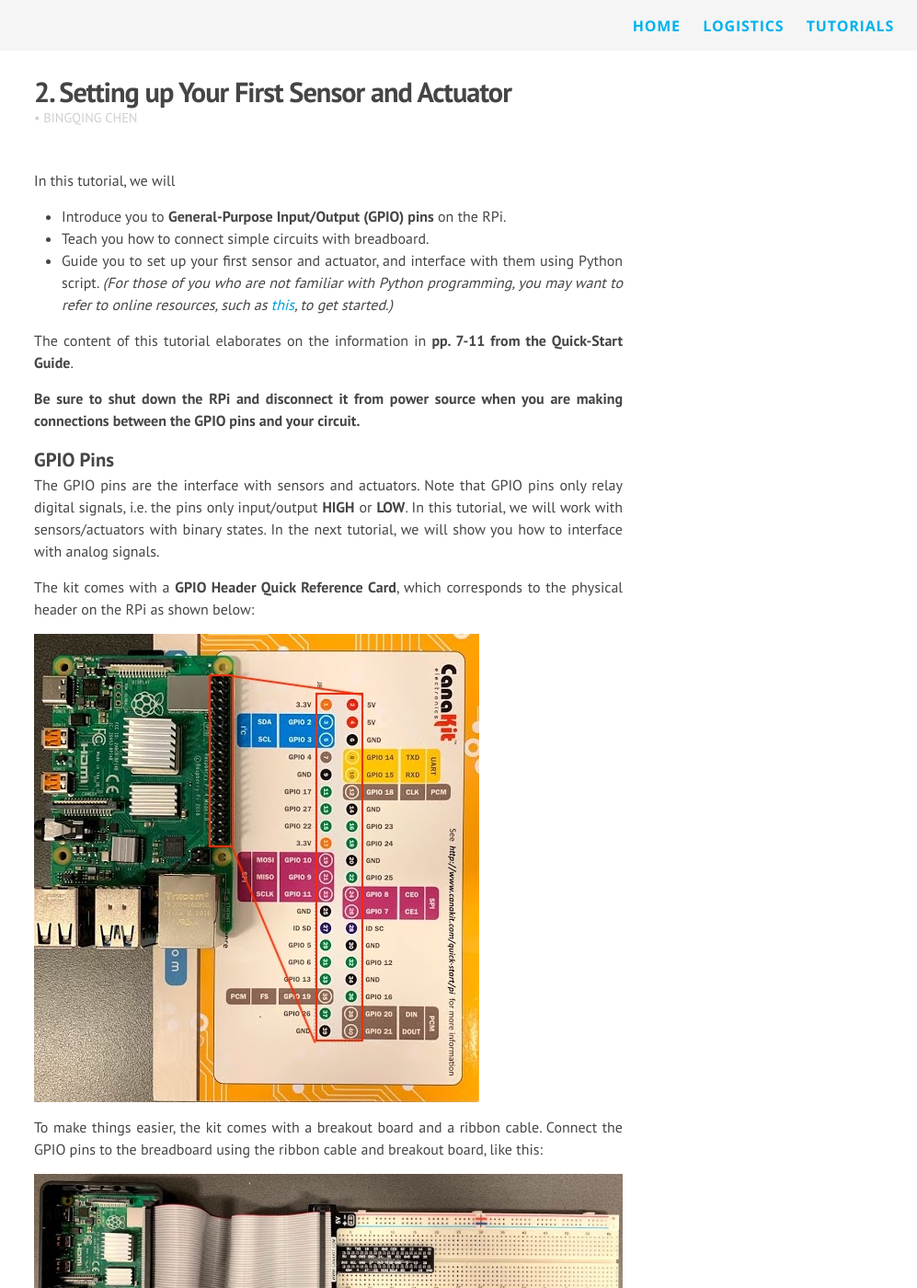
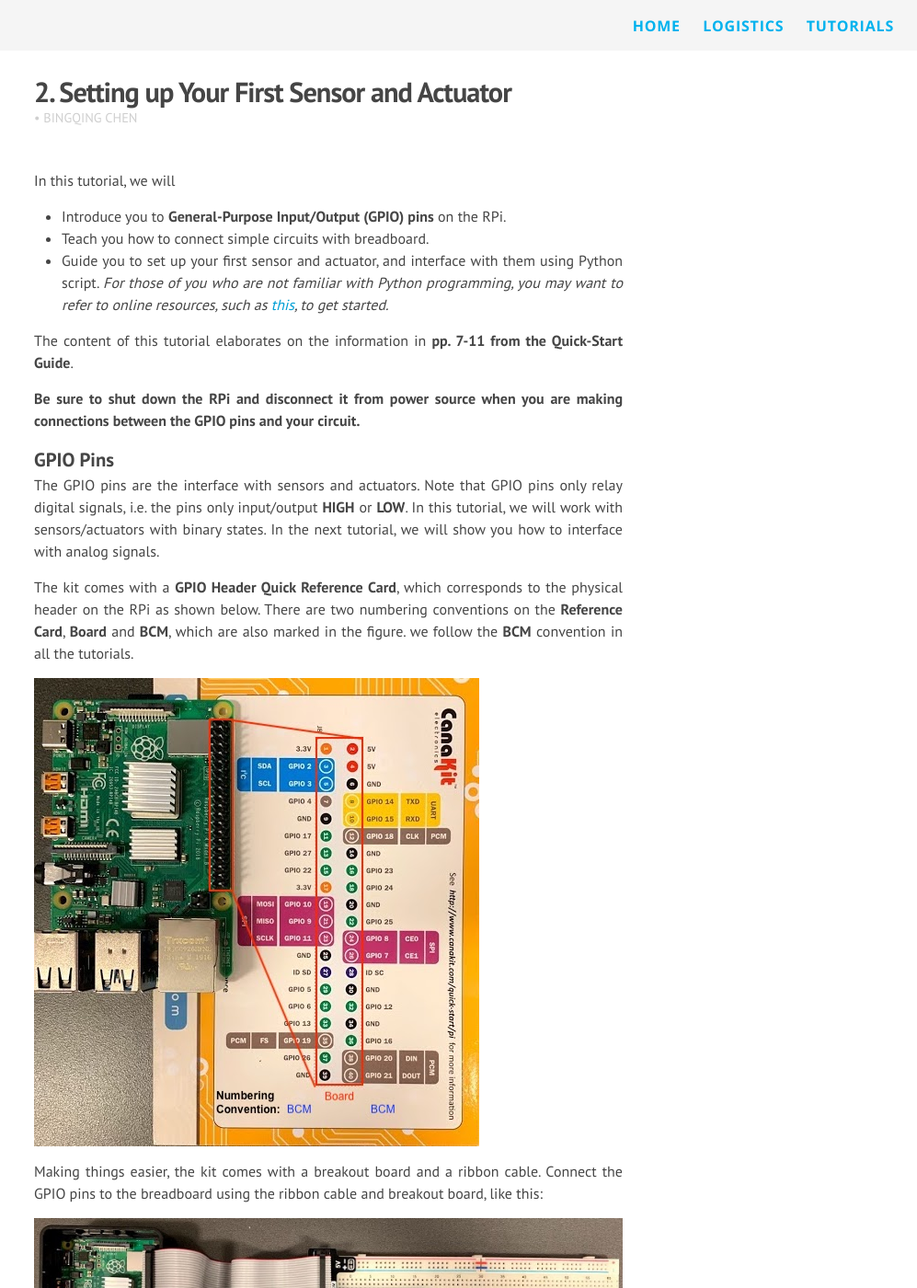
Before and after one commit to INFERLab/12740, a Jekyll site: the page built from _posts/2019-07-29-binary.md, in a window 1280 px wide and 1400 px high. Shown: the whole window at 92% size, without its empty margins (283-1280 px from the left). Built offline with Jekyll 4.4.1, drawn with Linux system fonts in a browser that asks for light colours; nearby versions of some CDN libraries; some of the changed text lies outside the part shown.

Commit message:
Edits to Tutorial 3

````diff
--- a/_posts/2019-07-29-binary.md
+++ b/_posts/2019-07-29-binary.md
@@ -8,7 +8,7 @@ In this tutorial, we will
 
 - Introduce you to **General-Purpose Input/Output (GPIO) pins** on the RPi.
 - Teach you how to connect simple circuits with breadboard.
-- Guide you to set up your first sensor and actuator, and interface with them using Python script. *(For those of you who are not familiar with Python programming, you may want to refer to online resources, such as [this](https://www.learnpython.org/), to get started.)*
+- Guide you to set up your first sensor and actuator, and interface with them using Python script. *For those of you who are not familiar with Python programming, you may want to refer to online resources, such as [this](https://www.learnpython.org/), to get started.*
 
 The content of this tutorial elaborates on the information in **pp. 7-11 from the Quick-Start Guide**.
 
@@ -17,12 +17,11 @@ The content of this tutorial elaborates on the information in **pp. 7-11 from th
 ### GPIO Pins
 The GPIO pins are the interface with sensors and actuators. Note that GPIO pins only relay digital signals, i.e. the pins only input/output **HIGH** or **LOW**. In this tutorial, we will work with sensors/actuators with binary states. In the next tutorial, we will show you how to interface with analog signals.
 
-The kit comes with a **GPIO Header Quick Reference Card**, which corresponds to the physical header on the RPi as shown below:
+The kit comes with a **GPIO Header Quick Reference Card**, which corresponds to the physical header on the RPi as shown below. There are two numbering conventions on the **Reference Card**, **Board** and **BCM**, which are also marked in the figure. we follow the **BCM** convention in all the tutorials.
 
 ![GPIO](/12740/assets/GPIO.jpg)
 
-
-To make things easier, the kit comes with a breakout board and a ribbon cable. Connect the GPIO pins to the breadboard using the ribbon cable and breakout board, like this:
+Making things easier, the kit comes with a breakout board and a ribbon cable. Connect the GPIO pins to the breadboard using the ribbon cable and breakout board, like this:
 
 ![GPIO](/12740/assets/breakout_b.jpg)
 
@@ -40,7 +39,7 @@ We will start by connecting an LED to the breadboard. The LED will blink followi
 
 ![led](/12740/assets/LED.jpg)
 
-- Type the following code into Thonny Python IDE that comes with the Raspbian OS. Alternatively, all the sample codes used for tutorials in this course are available at this [Github Repository](https://github.com/chenbq1234/12740_code). You may download the repository to your local path.
+- Copy & paste the following code into Thonny Python IDE that comes with the Raspbian OS. Alternatively, all the sample codes used for the tutorials are available at this [Github Repository](https://github.com/chenbq1234/12740_code). You may download the repository to your local path.
 
 ```python
 import RPi.GPIO as GPIO
@@ -64,8 +63,10 @@ while True:
 ### Control the LED with a Button
 Now, we will use a physical button to control the LED.
 
-- Set up the circuit following **p. 10 of the Quick-Start Guide**. The circuit should look like this:
+- Set up the circuit following **p. 10 of the Quick-Start Guide**. You may want to straighten out the four legs on the button. It is easier to press the button onto the breadboard that way. The circuit should look like this:
+
 ![led](/12740/assets/LED_Button.jpg)
+
 - You only need to modify a few line of codes to replace the timer with the button.
 
 ```python
````
Also changed, not shown: _posts/2019-07-05-adc.md (+14 -1 lines), assets/GPIO.jpg, assets/MCP3008.png (added).
